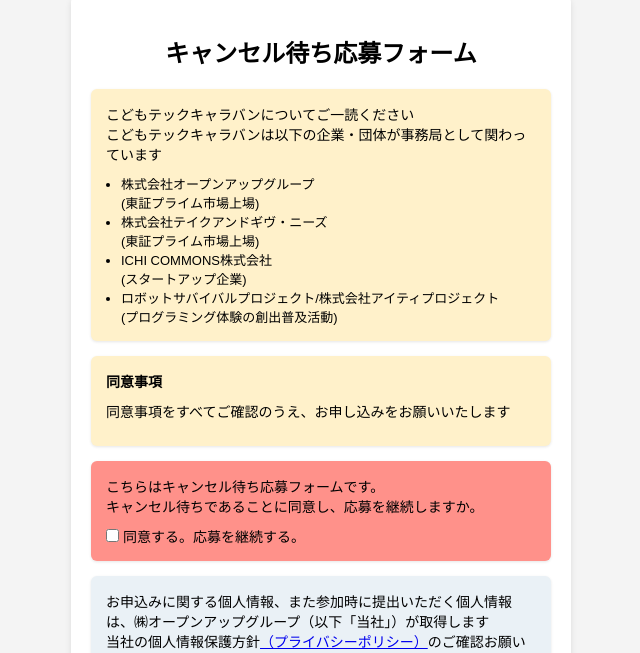
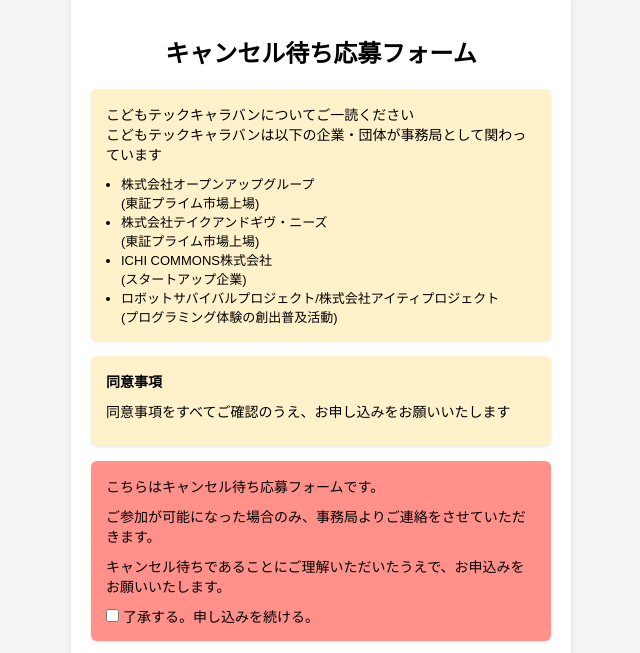
Before and after one commit to OpenUp-LabTakizawa/kidsForm, a plain HTML site: page pages/waitlist_form.html in a window 1280 px wide. Shown: the part 401-1054 px from the top of the page, without its empty margins (319-959 px from the left). Drawn offline with Linux system fonts and the light colour scheme.

Commit message:
キャンセル待ち同意の文言を修正

```diff
--- a/pages/waitlist_form.html
+++ b/pages/waitlist_form.html
@@ -33,11 +33,13 @@
                 </div>
 
                 <div class="question-answer-set-wait" style="background-color: #ff918a;">
-                    <p>こちらはキャンセル待ち応募フォームです。<br>キャンセル待ちであることに同意し、応募を継続しますか。</p>
+                    <p>こちらはキャンセル待ち応募フォームです。</p>
+                    <p>ご参加が可能になった場合のみ、事務局よりご連絡をさせていただきます。</p>
+                    <p>キャンセル待ちであることにご理解いただいたうえで、お申込みをお願いいたします。</p>
 
                     <label>
                         <input type="checkbox" id="agree_terms" name="entry.1814232429" value="同意する。申込みを継続する。" required>
-                        同意する。応募を継続する。
+                       了承する。申し込みを続ける。
                     </label>
                 </div>
 
```
